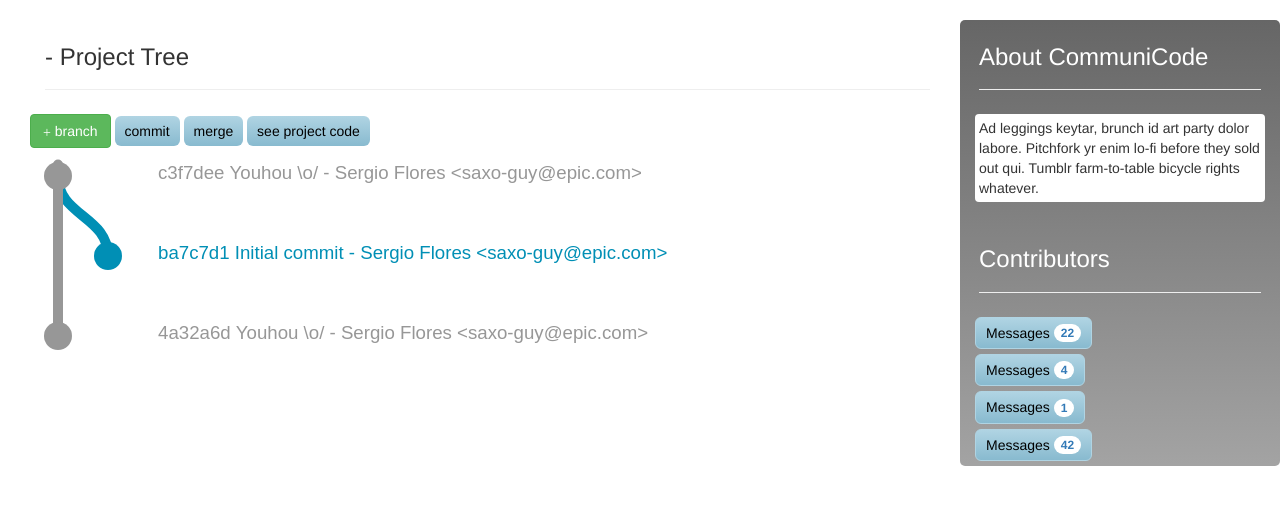
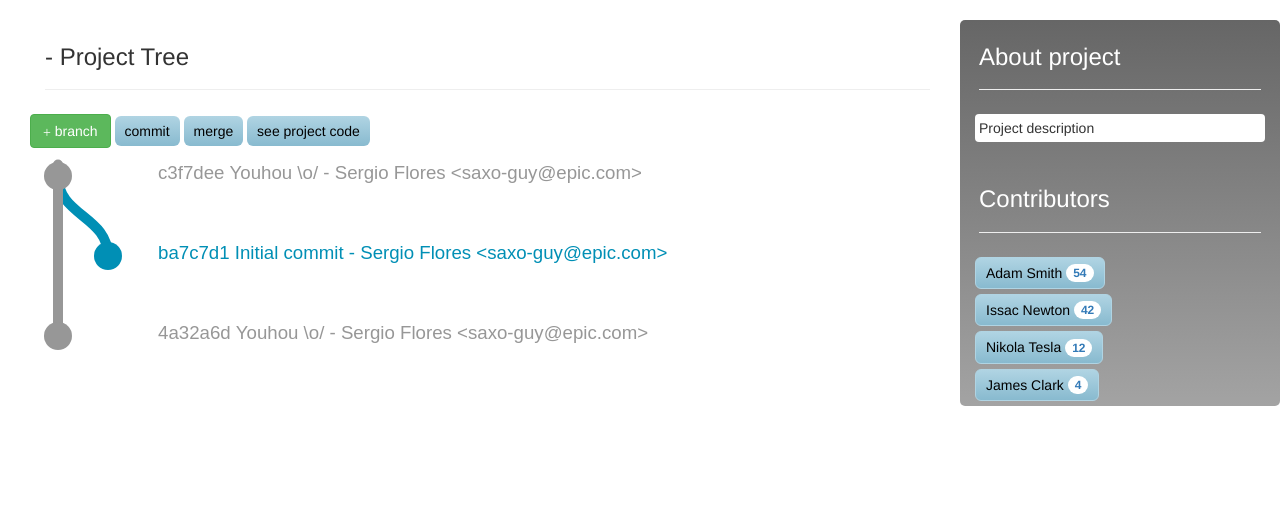
Before and after one commit to FrejaThoresen/CommuniCode, a Django app: template templates/projectTree.html in a window 1280 px wide. Shown: the part 50-555 px from the top of the page. Run offline with Django 3.2, Linux system fonts and the light colour scheme; the template is opened without the code that fills it, so the values that code supplies are empty; some libraries are stand-ins or nearby versions; some web fonts are replaced.

Commit message:
GOGOGOGO

```diff
--- a/templates/dashboard.html
+++ b/templates/dashboard.html
@@ -55,7 +55,8 @@
             </div>
         </div>
         <div class="thumbnail" style="margin-left:15px; margin-top:15px; background-color:#fff;  border:none;">
-            Ad leggings keytar, brunch id art party dolor labore. Pitchfork yr enim lo-fi before they sold out qui. Tumblr farm-to-table bicycle rights whatever.
+            <p>CommuniCode is a coding social network integrated with git. You can upload and download projects freely, including tutorials and unfinished projects.</p>
+<p>CommuniCode has a focus on learning and is designed to be easy to use.</p>
         </div>
 
         {# ANNOUNCEMENTS #}
--- a/templates/projectTree.html
+++ b/templates/projectTree.html
@@ -44,13 +44,13 @@
 				<div class="thumbnail" style="margin-left:15px; margin-top:0px; background-color:transparent; border:none;">
 				<div class="page-header" style="margin-top:0px; margin-bottom:0px;">
 						<h3 style="color:#fff;">
-							About CommuniCode
+							About project
 						</h3>
 					</div>
 				</div>
 
 				<div class="thumbnail" style="margin-left:15px; margin-top:15px; background-color:#fff;  border:none;">
-					Ad leggings keytar, brunch id art party dolor labore. Pitchfork yr enim lo-fi before they sold out qui. Tumblr farm-to-table bicycle rights whatever.
+					{% if project.description %}{{ project.description }}{% else %}Project description{% endif %}
 				</div>
 
 				<div class="thumbnail" style="margin-left:15px; margin-top:15px; background-color:transparent; border:none;">
@@ -63,22 +63,22 @@
 
 				<div class="col-md-12" style="background-color:transparent; margin-bottom:5px;">
 					<button class="btn btn-primary" style="background-color:transparent;" type="button">
-						Messages <span class="badge">22</span>
+						Adam Smith <span class="badge">54</span>
 					</button>
 				</div>
 				<div class="col-md-12" style="background-color:transparent; margin-bottom:5px;">
 					<button class="btn btn-primary" style="background-color:transparent;" type="button">
-						Messages <span class="badge">4</span>
+						Issac Newton <span class="badge">42</span>
 					</button>
 				</div>
 				<div class="col-md-12" style="background-color:transparent; margin-bottom:5px;">
 					<button class="btn btn-primary" style="background-color:transparent;" type="button">
-						Messages <span class="badge">1</span>
+						Nikola Tesla <span class="badge">12</span>
 					</button>
 				</div>
 				<div class="col-md-12" style="background-color:transparent; margin-bottom:5px;">
 					<button class="btn btn-primary" style="background-color:transparent;" type="button">
-						Messages <span class="badge">42</span>
+						James Clark <span class="badge">4</span>
 					</button>
 				</div>
 
```
Also changed, not shown: templates/projectcode.html (+0 -9 lines).
